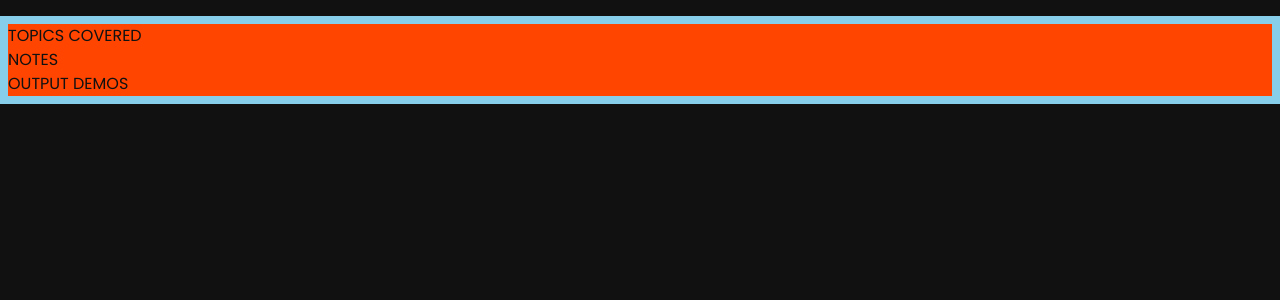
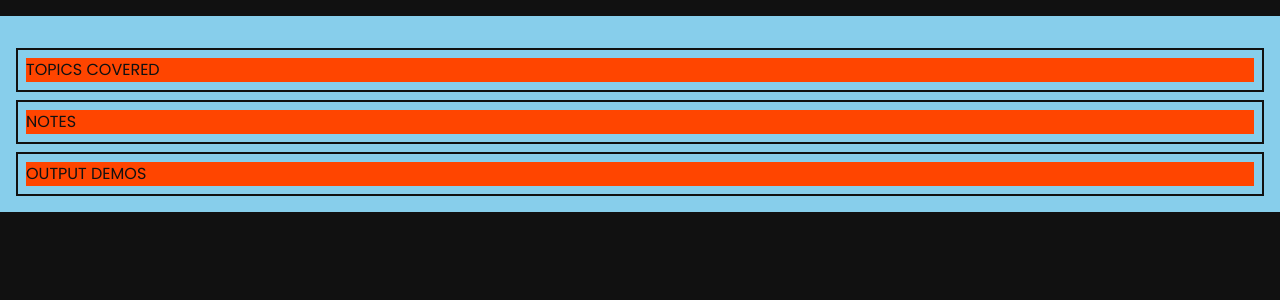
Before and after one commit to Nimira43/PHP-Course, a PHP site: page / in a window 1280 px wide. Shown: the part 68-368 px from the top of the page. Run offline with PHP 8.4, Linux system fonts and the light colour scheme; some libraries are stand-ins or nearby versions.

Commit message:
Improving notebook layout

```diff
--- a/00-Temp/index.php
+++ b/00-Temp/index.php
@@ -24,10 +24,16 @@
     </div>
   </header>
   <div class="container mx-auto p-2 mt-4 bg-[#87ceeb] text-[#111]">
-    <div>
-      <h2 class="bg-[#ff4500]">TOPICS COVERED</h2>
-      <h2 class="bg-[#ff4500]">NOTES</h2>
-      <h2 class="bg-[#ff4500]">OUTPUT DEMOS</h2>
+    <div class="container mx-auto p-2 mt-4 bg-[#87ceeb] text-[#111]">
+      <div class="p-2 border-2 border-[#111] mb-2">
+        <h2 class="bg-[#ff4500]">TOPICS COVERED</h2>
+      </div>
+      <div class="p-2 border-2 border-[#111] mb-2">
+        <h2 class="bg-[#ff4500]">NOTES</h2>
+      </div>
+      <div class="p-2 border-2 border-[#111]">
+        <h2 class="bg-[#ff4500]">OUTPUT DEMOS</h2>
+      </div>
     </div>
   </div>
 </body>
--- a/01_Basics_1/index.php
+++ b/01_Basics_1/index.php
@@ -95,7 +95,7 @@ echo '<br />';
 $res_10 = (bool) $num4; // bool conversion - any number except 0 is true
 var_dump($res_10);
 echo '<br />';
-$res_11 = (bool) $num5; // boo; conversion - only 0 is false
+$res_11 = (bool) $num5; // bool; conversion - only 0 is false
 var_dump($res_11);
 echo '<br />';
 // Don't need below tag in a pure PHP file.
--- a/03-Basics/index.php
+++ b/03_Basics_2/index.php
@@ -24,9 +24,13 @@
     </div>
   </header>
   <div class="container mx-auto p-2 mt-4 bg-[#87ceeb] text-[#111]">
-    <div>
+    <div class="p-2 border-2 border-[#111] mb-2">
       <h2 class="bg-[#ff4500]">TOPICS COVERED</h2>
+    </div>
+    <div class="p-2 border-2 border-[#111] mb-2">
       <h2 class="bg-[#ff4500]">NOTES</h2>
+    </div>
+    <div class="p-2 border-2 border-[#111]">
       <h2 class="bg-[#ff4500]">OUTPUT DEMOS</h2>
     </div>
   </div>
```
